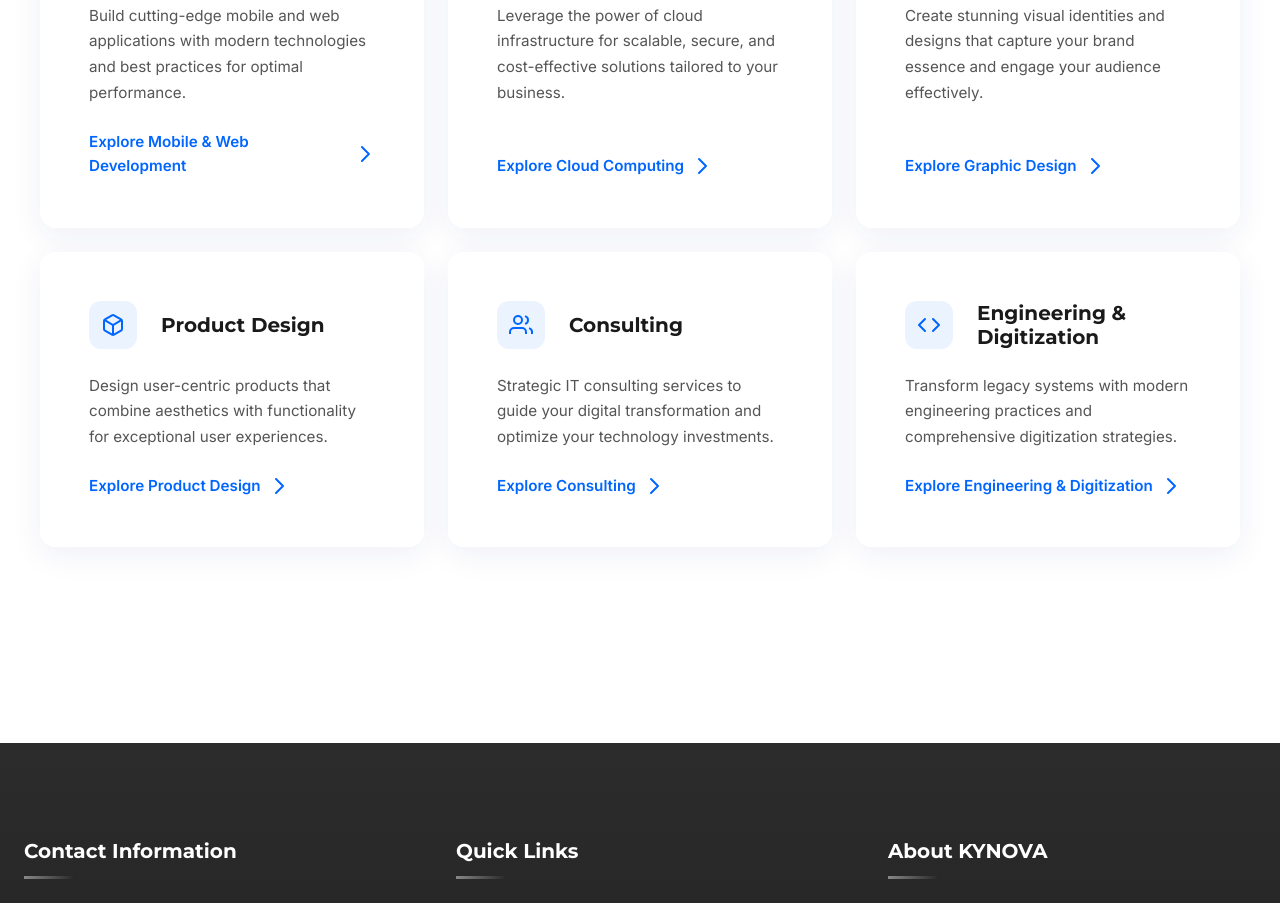
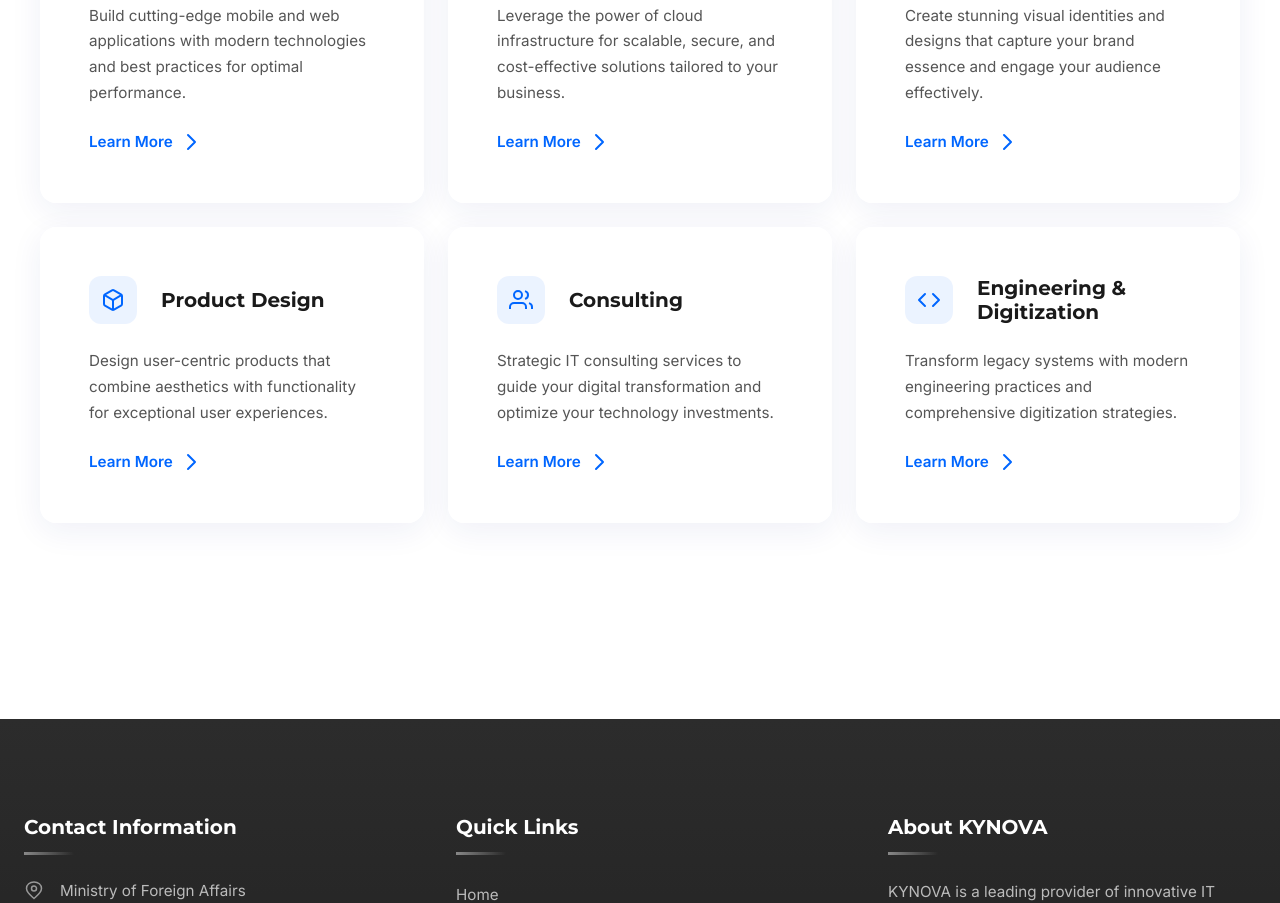
Before and after one commit to chrisarpong/stadnet-technologies, a React (Vite) app: page / in a window 1280 px wide. Shown: the part 1260-2163 px from the top of the page. Built offline with nearby package versions, Linux system fonts and the light colour scheme.

Commit message:
Change 'Explore [Service]' to 'Learn More' globally

```diff
--- a/src/components/InteractiveServiceCards.jsx
+++ b/src/components/InteractiveServiceCards.jsx
@@ -52,7 +52,7 @@ const InteractiveServiceCards = ({ services }) => {
                         <p className="service-description">{service.description}</p>
                         {service.link ? (
                             <Link to={service.link} className="service-link">
-                                {service.linkText || `Explore ${service.title}`}
+                                {service.linkText || 'Learn More'}
                                 <svg width="20" height="20" viewBox="0 0 20 20" fill="none">
                                     <path d="M7 3L14 10L7 17" stroke="currentColor" strokeWidth="2" strokeLinecap="round" strokeLinejoin="round" />
                                 </svg>
```
